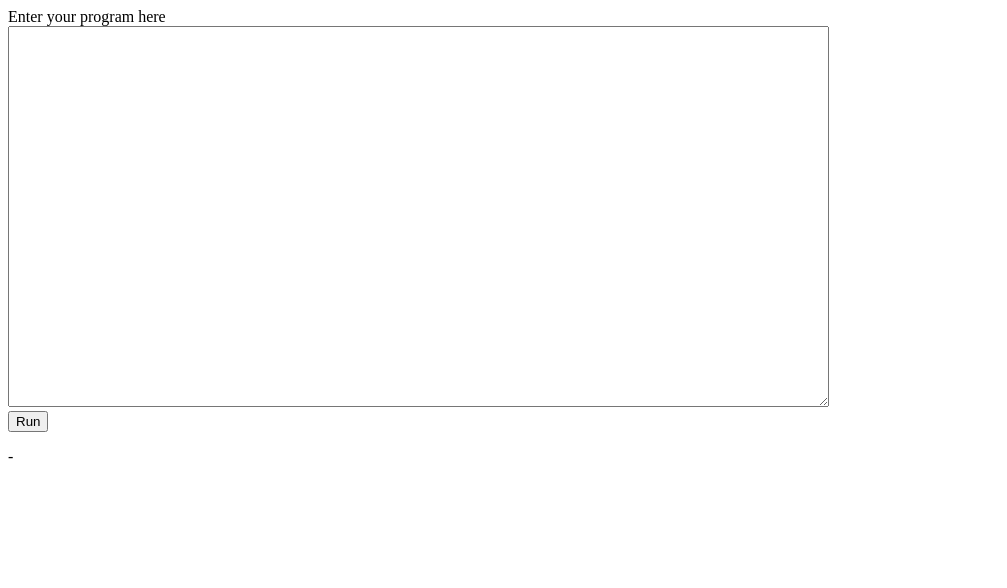
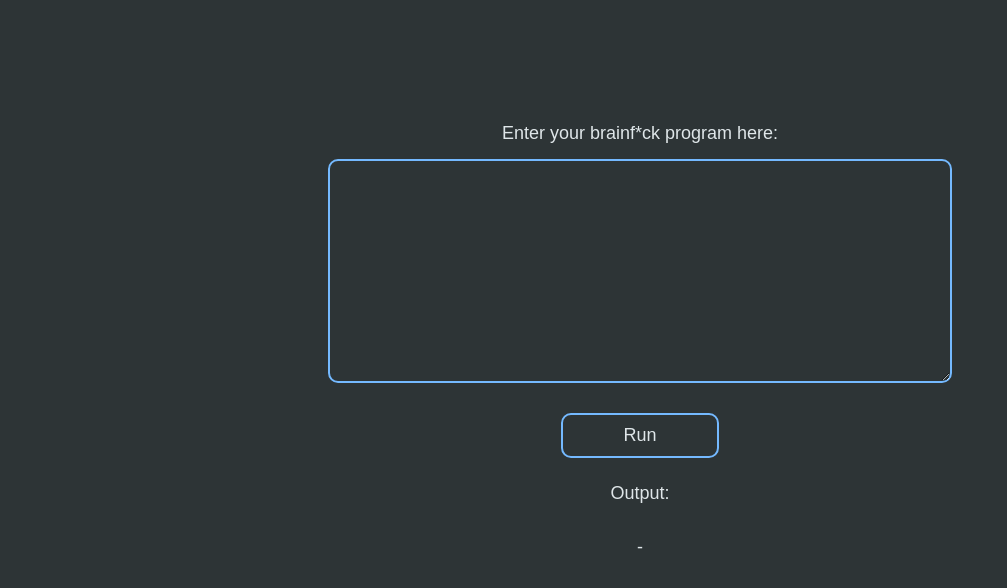
Before and after one commit to Xpaul6/JS-BF-interpreter, a plain HTML site: page index.html in a window 1280 px wide. Shown: the whole page, without its empty margins (0-1007 px from the left). Drawn offline with Linux system fonts and the light colour scheme.

Commit message:
simple raw css layout + favicon

```diff
--- a/index.html
+++ b/index.html
@@ -4,14 +4,17 @@
   <meta charset="UTF-8">
   <meta http-equiv="X-UA-Compatible" content="IE=edge">
   <meta name="viewport" content="width=device-width, initial-scale=1.0">
+  <link rel="icon" href="assets/brainfuck.png">
+  <link rel="stylesheet" href="style.css">
   <title>Brainfuck interpreter</title>
   <script defer src="index.js"></script>
 </head>
 <body>
   <div class="container">
-    <label for="inputField">Enter your program here</label> <br>
-    <textarea name="inputField" id="inputField" cols="100" rows="25"></textarea> <br>
+    <label for="inputField">Enter your brainf*ck program here:</label>
+    <textarea name="inputField" id="inputField"></textarea>
     <button id="confirmButton" onclick="Run()">Run</button>
+    <label for="outputField">Output:</label>
     <p id="outputField">-</p>
   </div>
 </body>
--- /dev/null
+++ b/style.css
@@ -0,0 +1,70 @@
+body {
+    display: flex;
+    justify-content: center;
+    background-color: #2d3436;
+}
+
+.container {
+    display: flex;
+    flex-direction: column;
+    align-items: center;
+    width: 50%;
+    min-width: 400px;
+    margin-top: 100px;
+    background-color: #2d3436;
+}
+
+.container label {
+    font-family: Arial, Helvetica, sans-serif;
+    font-size: large;
+    color: #dfe6e9;
+    margin: 15px;
+}
+
+#inputField {
+    margin: 0;
+    padding: 10px;
+    width: 95%;
+    height: 200px;
+    font-size: large;
+    color: #dfe6e9;
+    background-color: #2d3436;
+    border: 2px solid #74b9ff;
+    border-radius: 10px;
+    transition: all .15s ease-in-out;
+}
+
+#inputField:focus, #inputField:hover {
+    outline: none;
+    border-color: #55efc4;
+}
+
+#confirmButton {
+    font-family: Arial, Helvetica, sans-serif;
+    font-size: large;
+    color: #dfe6e9;
+    margin: 30px 10px 10px 10px;
+    padding: 10px;
+    width: 25%;
+    background-color: #2d3436;
+    border: 2px solid #74b9ff;
+    border-radius: 10px;
+    transition: all .15s ease-in-out;
+}
+
+#confirmButton:hover {
+    background-color: #55efc4;
+    border-color: #55efc4;
+    color: black;
+}
+
+#confirmButton:active {
+    opacity: 0.6;
+}
+
+#outputField {
+    font-family: Arial, Helvetica, sans-serif;
+    font-size: large;
+    color: #dfe6e9;
+
+}
```
Also changed, not shown: assets/brainfuck.png (added), 1 other file.
